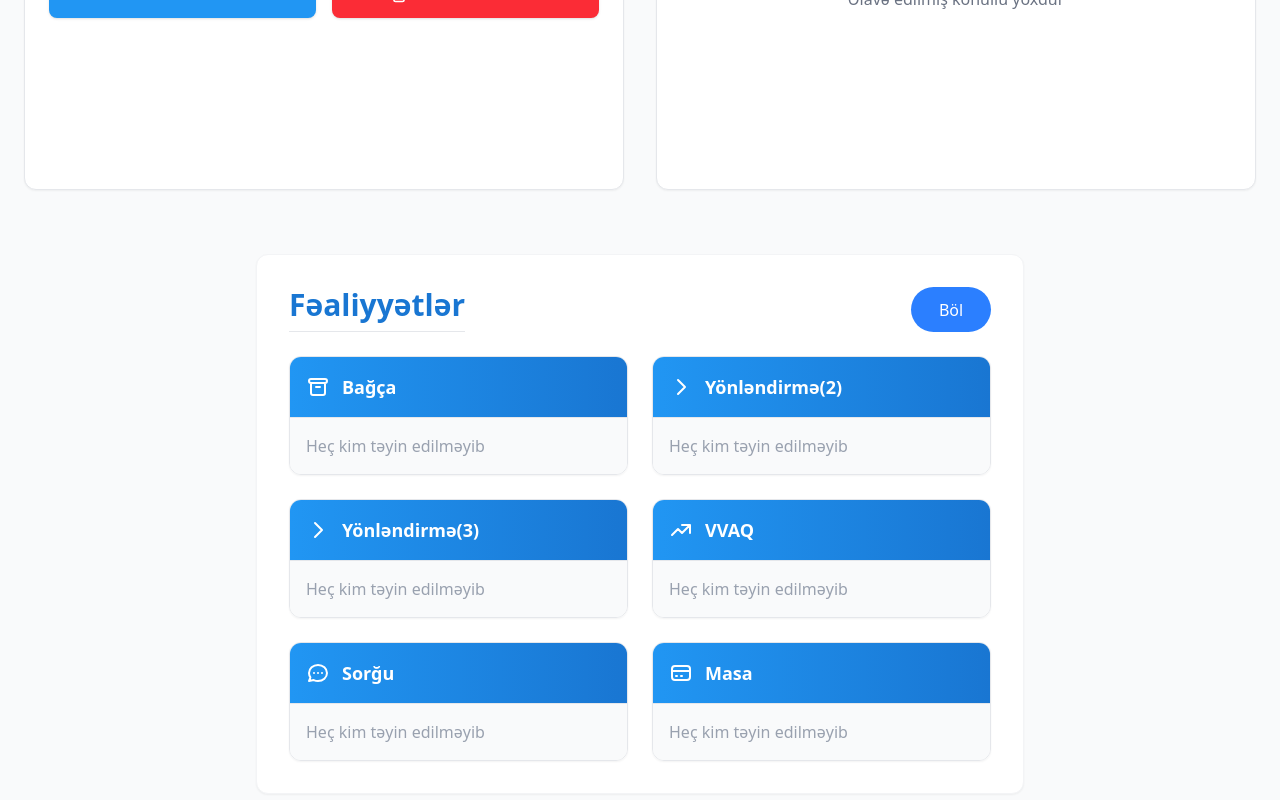
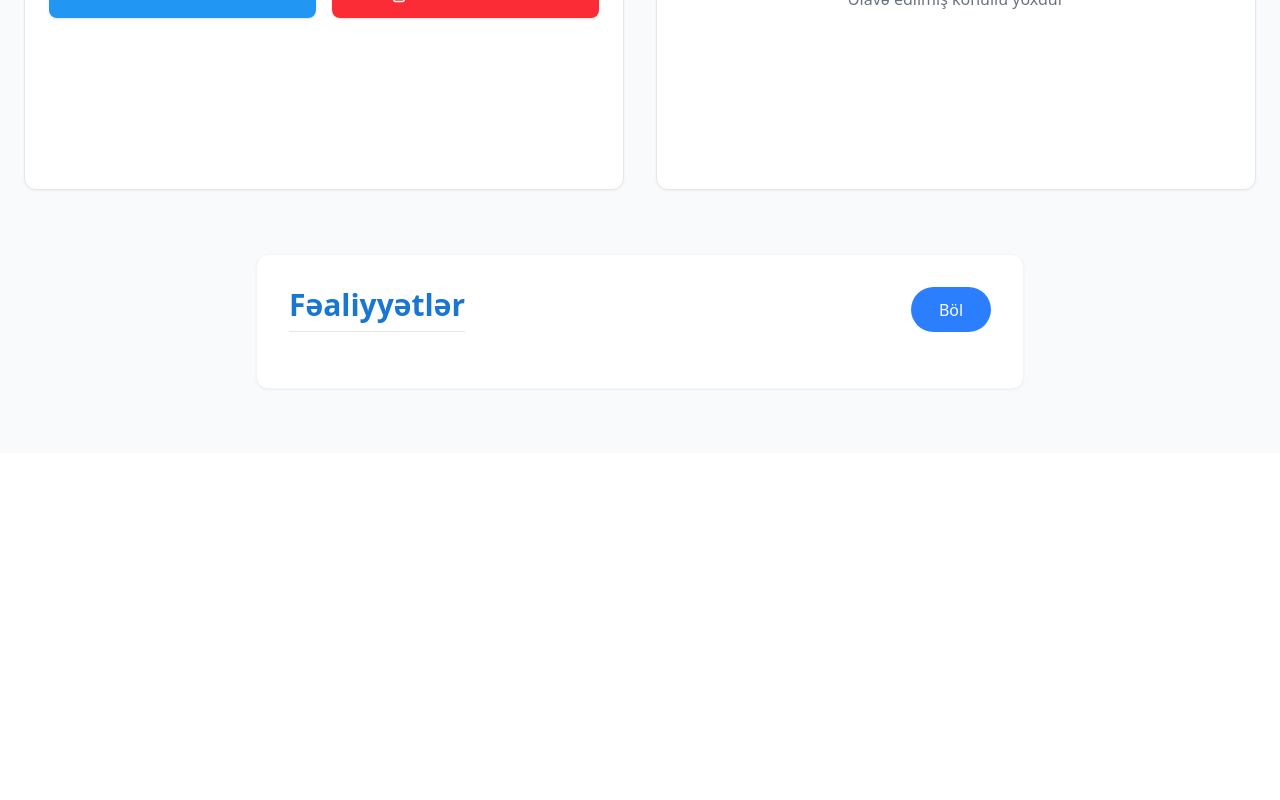
Before and after one commit to NRvBOSS/ASAN-Bolgu, a Vue app: page / in a window 1280 px wide. Shown: the part 406-1206 px from the top of the page. After the commit the page ends 859 px from the top, so only its background shows below. Built offline with nearby package versions, Linux system fonts and the light colour scheme.

Commit message:
fix design

```diff
--- a/src/views/AppForm.vue
+++ b/src/views/AppForm.vue
@@ -46,7 +46,7 @@
                     v-model="newVolunteer.gender"
                     type="radio"
                     value="Kişi"
-                    class="h-4 w-4 text-asan-blue focus:ring-asan-blue border-gray-300"
+                    class="h-4 w-4 text-asan-blue focus:ring-asan-blue border-gray-300 cursor-pointer"
                   />
                   <span class="ml-2 text-gray-700">Kişi</span>
                 </label>
@@ -55,7 +55,7 @@
                     v-model="newVolunteer.gender"
                     type="radio"
                     value="Qadın"
-                    class="h-4 w-4 text-asan-blue focus:ring-asan-blue border-gray-300"
+                    class="h-4 w-4 text-asan-blue focus:ring-asan-blue border-gray-300 cursor-pointer"
                   />
                   <span class="ml-2 text-gray-700">Qadın</span>
                 </label>
@@ -66,7 +66,7 @@
               <div class="grid grid-cols-2 gap-4">
                 <button
                   @click="addVolunteer"
-                  class="w-full bg-asan-blue hover:bg-asan-dark-blue text-white font-medium py-3 px-4 rounded-lg transition-colors duration-200 shadow hover:shadow-md flex items-center justify-center"
+                  class="w-full bg-asan-blue hover:bg-asan-dark-blue text-white font-medium py-3 px-4 rounded-lg transition-colors duration-200 shadow hover:shadow-md flex items-center justify-center cursor-pointer"
                 >
                   <svg
                     xmlns="http://www.w3.org/2000/svg"
@@ -87,7 +87,7 @@
 
                 <button
                   @click="clearAll"
-                  class="w-full bg-red-500 hover:bg-red-600 text-white font-medium py-3 px-4 rounded-lg transition-colors duration-200 shadow hover:shadow-md flex items-center justify-center"
+                  class="w-full bg-red-500 hover:bg-red-600 text-white font-medium py-3 px-4 rounded-lg transition-colors duration-200 shadow hover:shadow-md flex items-center justify-center cursor-pointer"
                 >
                   <svg
                     xmlns="http://www.w3.org/2000/svg"
--- a/src/views/AppPeriod.vue
+++ b/src/views/AppPeriod.vue
@@ -32,276 +32,4 @@
   </div>
 </template>
 
-<script setup>
-import ActivityCard from "./ActivityCard.vue";
-import { useVolunteerStore } from "../stores/counter";
-import { canBeAssigned, isLastStanding, shuffle } from "@/utils/assignment";
-import { ref } from "vue";
-
-const store = useVolunteerStore();
-const childCount = 5;
-const assignedVolunteers = ref({
-  Bağça: null,
-  Sorğu: [],
-  Yön2: null,
-  Yön3: null,
-  VAQ: null,
-  Masa: [],
-});
-
-// Fəaliyyət növləri
-const SITTING_ACTIVITIES = ["Bağça", "VAQ", "Masa"];
-const STANDING_ACTIVITIES = ["Sorğu", "Yön2", "Yön3"];
-
-// Son fəaliyyətin növünü yoxla
-function getLastActivityType(volunteer) {
-  if (!volunteer.history || volunteer.history.length === 0) return null;
-  const lastActivity = volunteer.history[volunteer.history.length - 1];
-
-  if (SITTING_ACTIVITIES.includes(lastActivity)) return "sitting";
-  if (STANDING_ACTIVITIES.includes(lastActivity)) return "standing";
-  return null;
-}
-
-// Könüllünün bu fəaliyyətə gedə biləcəyini yoxla
-function canGoToActivity(volunteer, activity, assignedNames) {
-  // Artıq təyin edilmişdirse
-  if (assignedNames.has(volunteer.name)) return false;
-
-  // Bağça yalnız qızlar üçün
-  if (activity === "Bağça" && volunteer.gender !== "Qadın") return false;
-
-  // Əsas yoxlamalar - VAQ və Bağça üçün daha yumşaq yoxlama
-  if (activity !== "VAQ" && activity !== "Bağça") {
-    if (!canBeAssigned(volunteer, activity, childCount)) return false;
-    if (isLastStanding(volunteer)) return false;
-  }
-
-  // Fəaliyyət növü qaydası - yalnız Masa olmayan oturaqlı fəaliyyətlər üçün
-  const lastType = getLastActivityType(volunteer);
-
-  if (
-    lastType === "sitting" &&
-    SITTING_ACTIVITIES.includes(activity) &&
-    activity !== "Masa"
-  ) {
-    // Bağça və VAQ üçün daha çevik qayda
-    if (activity === "Bağça" || activity === "VAQ") {
-      // Əgər son 2 fəaliyyətdə bu fəaliyyəti etməyibsə, icazə ver
-      const lastTwo = volunteer.history.slice(-2);
-      if (!lastTwo.includes(activity)) {
-        console.log(
-          `${volunteer.name} üçün ${activity} icazə verildi (son 2-də yoxdur)`
-        );
-        return true;
-      }
-    }
-    return false; // digər oturaqlı fəaliyyətlər üçün qadağa
-  }
-
-  // Masa üçün bütün yoxlamalar keçilsin
-  if (activity === "Masa") return true;
-
-  // Son 2 dəfə eyni fəaliyyəti etməməli (Masa istisna)
-  if (activity !== "Masa") {
-    const lastTwo = volunteer.history.slice(-2);
-    if (lastTwo.includes(activity)) return false;
-  }
-
-  // Bağça üçün son 3 dəfə yoxla - daha yumşaq
-  if (activity === "Bağça") {
-    const lastThree = volunteer.history.slice(-3);
-    if (lastThree.includes("Bağça")) {
-      console.log(
-        `${volunteer.name} son 3-də Bağça etdiyi üçün qəbul edilmədi`
-      );
-      return false;
-    }
-  }
-
-  return true;
-}
-
-function assignActivities() {
-  // Sıfırla
-  assignedVolunteers.value = {
-    Bağça: null,
-    Sorğu: [],
-    Yön2: [],
-    Yön3: [],
-    VAQ: [],
-    Masa: [],
-  };
-
-  const validVolunteers = store.volunteers.filter(
-    (v) => v?.name && Array.isArray(v.history)
-  );
-
-  if (validVolunteers.length === 0) {
-    alert("Əlavə edilmiş könüllü yoxdur!");
-    return;
-  }
-
-  const assignedNames = new Set();
-
-  // 1. BAĞÇA - 1 qız
-  console.log("=== BAĞÇA təyinatı ===");
-  const eligibleForBagca = validVolunteers.filter((v) =>
-    canGoToActivity(v, "Bağça", assignedNames)
-  );
-  console.log(
-    "Bağça üçün uyğun:",
-    eligibleForBagca.map((v) => v.name)
-  );
-
-  if (eligibleForBagca.length > 0) {
-    const selected = shuffle(eligibleForBagca)[0];
-    store.assignActivity(selected.name, "Bağça");
-    assignedVolunteers.value.Bağça = selected.name;
-    assignedNames.add(selected.name);
-    console.log("Bağçaya təyin edildi:", selected.name);
-  }
-
-  // 2. YÖN2 - 1 nəfər
-  console.log("=== YÖN2 təyinatı ===");
-  const eligibleForYon2 = validVolunteers.filter((v) =>
-    canGoToActivity(v, "Yön2", assignedNames)
-  );
-  console.log(
-    "Yön2 üçün uyğun:",
-    eligibleForYon2.map((v) => v.name)
-  );
-
-  if (eligibleForYon2.length > 0) {
-    const selected = shuffle(eligibleForYon2)[0];
-    store.assignActivity(selected.name, "Yön2");
-    assignedVolunteers.value.Yön2 = selected.name;
-    assignedNames.add(selected.name);
-    console.log("Yön2-yə təyin edildi:", selected.name);
-  }
-
-  // 3. YÖN3 - 1 nəfər
-  console.log("=== YÖN3 təyinatı ===");
-  const eligibleForYon3 = validVolunteers.filter((v) =>
-    canGoToActivity(v, "Yön3", assignedNames)
-  );
-  console.log(
-    "Yön3 üçün uyğun:",
-    eligibleForYon3.map((v) => v.name)
-  );
-
-  if (eligibleForYon3.length > 0) {
-    const selected = shuffle(eligibleForYon3)[0];
-    store.assignActivity(selected.name, "Yön3");
-    assignedVolunteers.value.Yön3 = selected.name;
-    assignedNames.add(selected.name);
-    console.log("Yön3-ə təyin edildi:", selected.name);
-  }
-
-  // 4. VAQ - 1 nəfər
-  console.log("=== VAQ təyinatı ===");
-  const eligibleForVAQ = validVolunteers.filter((v) =>
-    canGoToActivity(v, "VAQ", assignedNames)
-  );
-  console.log(
-    "VAQ üçün uyğun:",
-    eligibleForVAQ.map((v) => v.name)
-  );
-
-  if (eligibleForVAQ.length > 0) {
-    const selected = shuffle(eligibleForVAQ)[0];
-    store.assignActivity(selected.name, "VAQ");
-    assignedVolunteers.value.VAQ = selected.name;
-    assignedNames.add(selected.name);
-    console.log("VAQ-a təyin edildi:", selected.name);
-  }
-
-  // 5. SORĞU - 3 nəfər (uşaq sayına görə)
-  console.log("=== SORĞU təyinatı ===");
-  const sorguCount = 3;
-  const eligibleForSorgu = validVolunteers.filter((v) => {
-    if (!canGoToActivity(v, "Sorğu", assignedNames)) return false;
-
-    // Son 2 fəaliyyətdə Sorğu etməməli
-    const lastTwo = v.history.slice(-2);
-    return !lastTwo.includes("Sorğu");
-  });
-  console.log(
-    "Sorğu üçün uyğun:",
-    eligibleForSorgu.map((v) => v.name)
-  );
-
-  const sorguSelections = shuffle(eligibleForSorgu).slice(0, sorguCount);
-  sorguSelections.forEach((selected) => {
-    store.assignActivity(selected.name, "Sorğu");
-    assignedVolunteers.value.Sorğu.push(selected.name);
-    assignedNames.add(selected.name);
-    console.log("Sorğuya təyin edildi:", selected.name);
-  });
-
-  // 6. MASA - qalanlar
-  console.log("=== MASA təyinatı ===");
-  const remainingForMasa = validVolunteers.filter(
-    (v) => !assignedNames.has(v.name)
-  );
-  console.log(
-    "Masa üçün qalanlar:",
-    remainingForMasa.map((v) => v.name)
-  );
-
-  remainingForMasa.forEach((selected) => {
-    store.assignActivity(selected.name, "Masa");
-    assignedVolunteers.value.Masa.push(selected.name);
-    assignedNames.add(selected.name);
-    console.log("Masaya təyin edildi:", selected.name);
-  });
-
-  console.log("=== SON NƏTİCƏ ===");
-  console.log("Final assignments:", assignedVolunteers.value);
-  console.log(
-    "Cəmi təyin edilən:",
-    assignedNames.size,
-    "Cəmi könüllü:",
-    validVolunteers.length
-  );
-}
-
-const activities = [
-  {
-    title: "Bağça",
-    icon: "M5 8h14M5 8a2 2 0 110-4h14a2 2 0 110 4M5 8v10a2 2 0 002 2h10a2 2 0 002-2V8m-9 4h4",
-    color: "text-asan-blue",
-    key: "Bağça",
-  },
-  {
-    title: "Yönləndirmə(2)",
-    icon: "M9 5l7 7-7 7",
-    color: "text-asan-blue",
-    key: "Yön2",
-  },
-  {
-    title: "Yönləndirmə(3)",
-    icon: "M9 5l7 7-7 7",
-    color: "text-asan-blue",
-    key: "Yön3",
-  },
-  {
-    title: "VVAQ",
-    icon: "M13 7h8m0 0v8m0-8l-8 8-4-4-6 6",
-    color: "text-asan-blue",
-    key: "VAQ",
-  },
-  {
-    title: "Sorğu",
-    icon: "M8 12h.01M12 12h.01M16 12h.01M21 12c0 4.418-4.03 8-9 8a9.863 9.863 0 01-4.255-.949L3 20l1.395-3.72C3.512 15.042 3 13.574 3 12c0-4.418 4.03-8 9-8s9 3.582 9 8z",
-    color: "text-asan-blue",
-    key: "Sorğu",
-  },
-  {
-    title: "Masa",
-    icon: "M3 10h18M7 15h1m4 0h1m-7 4h12a3 3 0 003-3V8a3 3 0 00-3-3H6a3 3 0 00-3 3v8a3 3 0 003 3z",
-    color: "text-asan-blue",
-    key: "Masa",
-  },
-];
-</script>
+<script></script>
```
